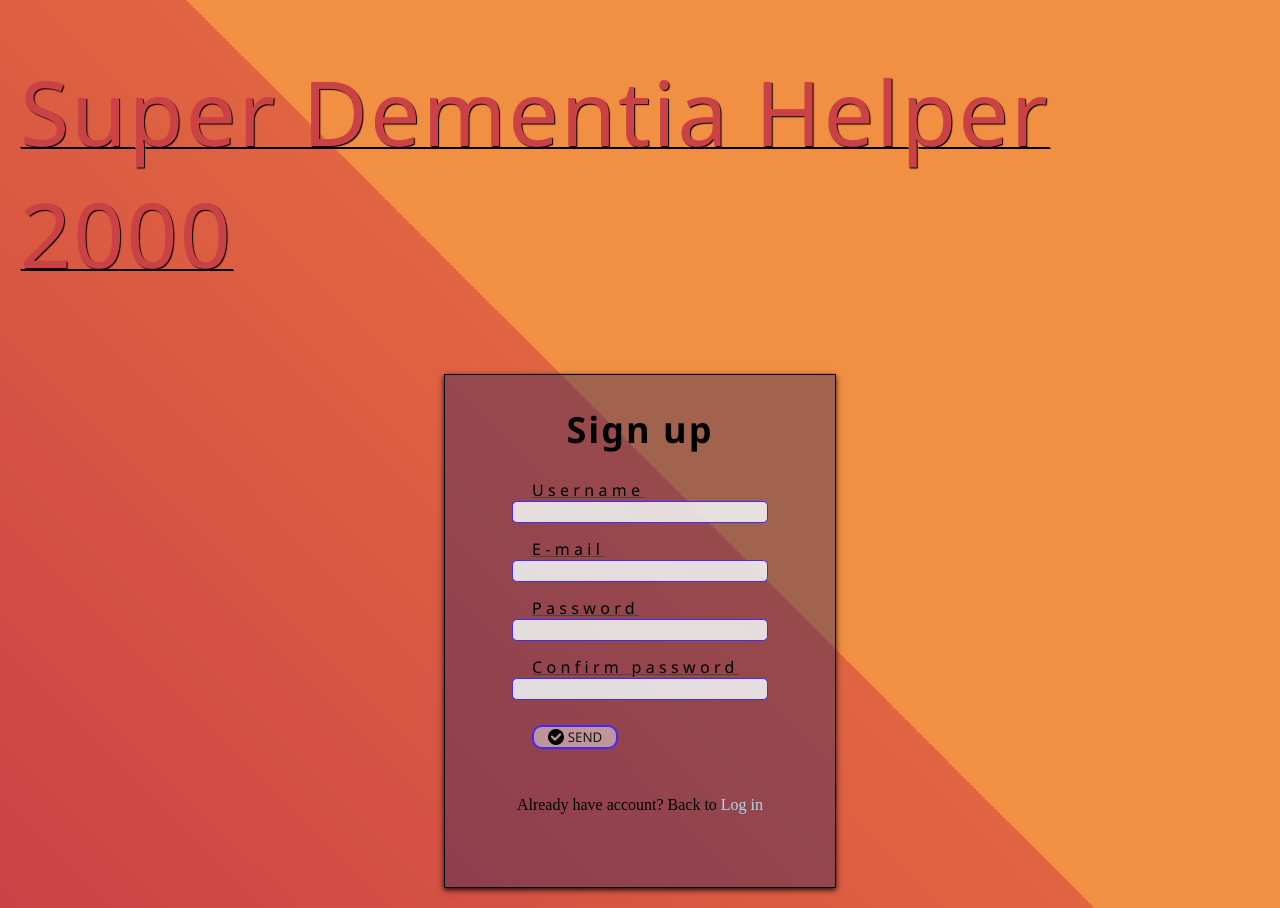
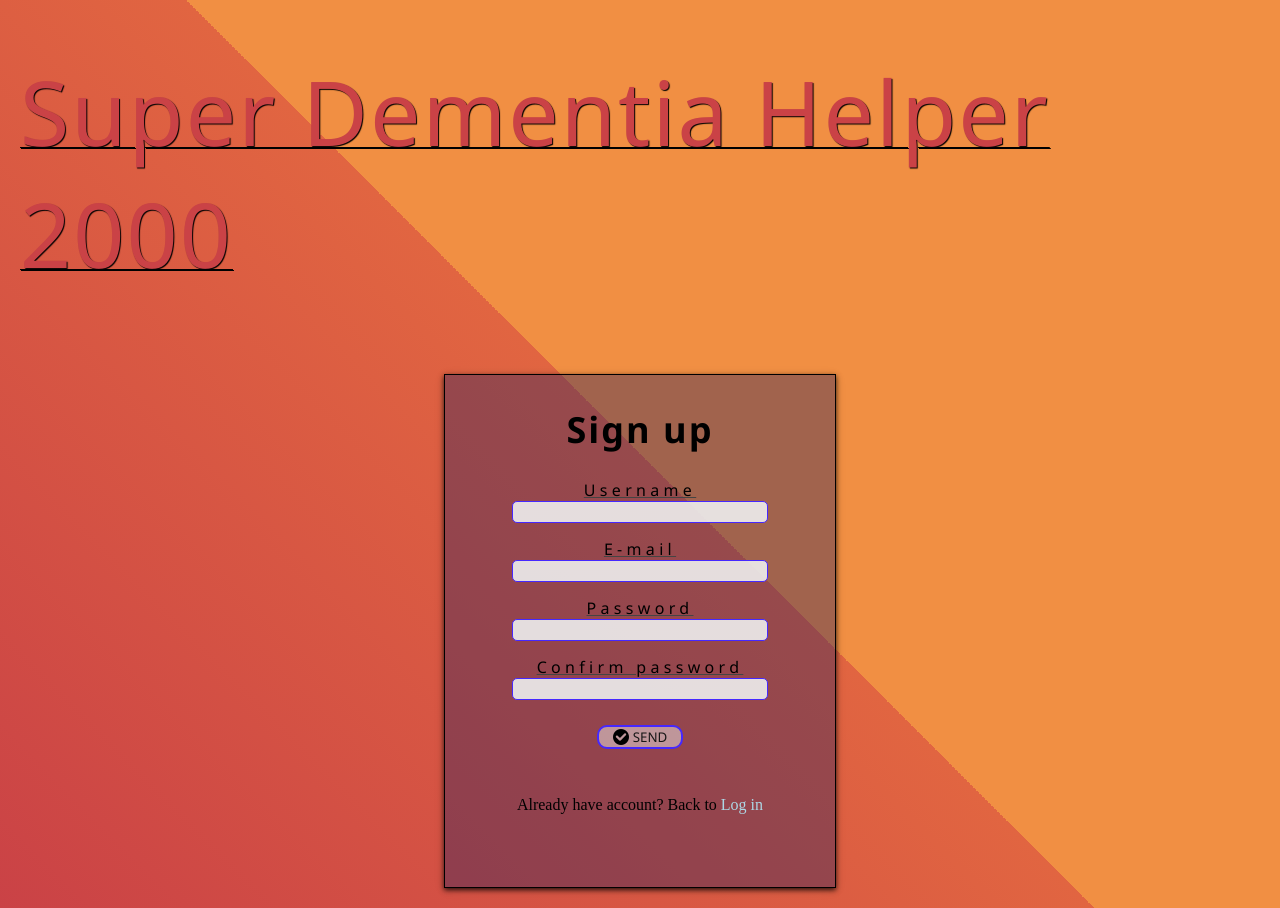
Before and after one commit to azeam/T9_notes, a React (Create React App) app in the folder home/: page /signup in a window 1280 px wide. Built offline with nearby package versions, Linux system fonts and the light colour scheme; the HTML template or start-up script is replaced by a standard one.

Commit message:
Fixed horizontal positioning
Buttons positions changed to center

```diff
--- a/home/src/components/Background.css
+++ b/home/src/components/Background.css
@@ -24,6 +24,7 @@
     background-color: rgba(40, 34, 94, 0.4);
     order: 1;
     box-shadow: 0 2px 5px 0 rgba(0, 0, 0, 0.8), 0 2px 10px 0 rgba(0, 0, 0, 0.12);
+    text-align: center;
 }
 
 html{
--- a/home/src/components/Button.css
+++ b/home/src/components/Button.css
@@ -10,14 +10,15 @@
     font-weight: 400;
     border-radius: 10px;
     margin-top: 10px;
-    margin-left: 20px;
-    margin-right: 20px;
+    margin-left: 0 auto;
+    margin-right: 0 auto;
     width: 70px;
     cursor: pointer;
     transition: transform 0.3s ease;
     background-color: rgba(238, 238, 238, 0.479);
     color: var(--dark);
     border: 2px solid var(--primary);
+
 }
 
 .btn:hover{
--- /dev/null
+++ b/home/src/components/HamMenu.css
@@ -0,0 +1,3 @@
+#span2{
+    background-color: orchid;
+}
--- a/home/src/components/HamMenu.jsx
+++ b/home/src/components/HamMenu.jsx
@@ -1,6 +1,7 @@
 import React from 'react';
 import { bool, func } from 'prop-types';
 import { StyledBurger } from './HamMenu.Style';
+import './HamMenu.css';
 
 const Burger = ({ open, setOpen, ...props }) => {
 
@@ -8,9 +9,9 @@ const Burger = ({ open, setOpen, ...props }) => {
 
   return (
     <StyledBurger aria-label="Toggle menu" aria-expanded={isExpanded} open={open} onClick={() => setOpen(!open)} {...props}>
-      <span />
-      <span />
-      <span />
+      <span/>
+      <span id="span2"/>
+      <span/>
     </StyledBurger>
   )
 }
--- a/home/src/components/Input.css
+++ b/home/src/components/Input.css
@@ -16,6 +16,10 @@ input{
     cursor: text;
 }
 
+form{
+    width: 100%;
+    text-align: center;
+}
 
 @media screen and (max-width: 350px) {
     /* Styles go here */
```
